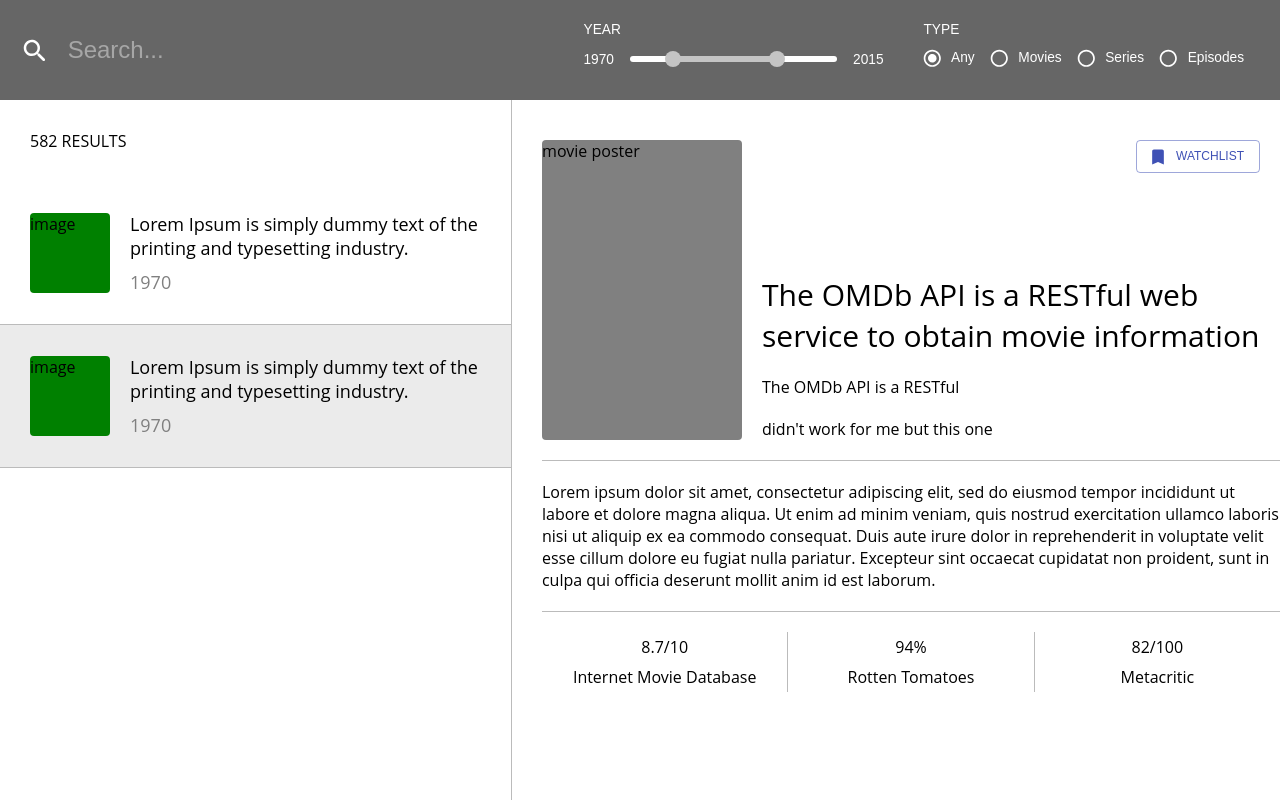
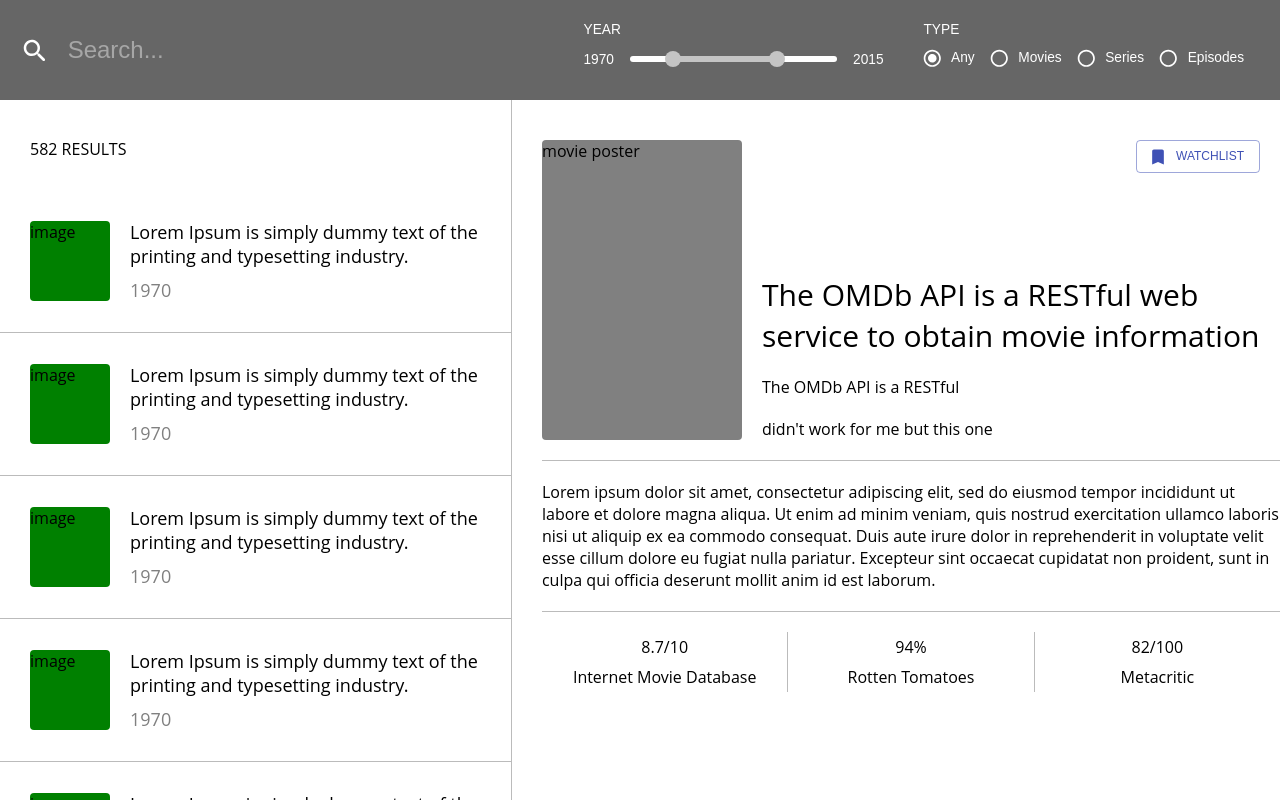
Before and after one commit to dothanhtung132/tung-movies-database-reactjs, a React (Create React App) app: page / in a window 1280 px wide. Built offline with nearby package versions, Linux system fonts and the light colour scheme.

Commit message:
- Fix: update sidebar scrollbar

```diff
--- a/src/components/Header/FilterByType.jsx
+++ b/src/components/Header/FilterByType.jsx
@@ -1,6 +1,5 @@
 import React from 'react';
-import { FormControl, FormControlLabel, FormLabel, Radio, RadioGroup, styled } from '@material-ui/core';
-import { green } from '@material-ui/core/colors';
+import { FormControl, FormControlLabel, FormLabel, Radio, RadioGroup } from '@material-ui/core';
 
 const filterType = [
     {
@@ -24,7 +23,7 @@
 const FilterByType = () => {
     const [value, setValue] = React.useState('any');
 
-    const handleChange = (event) => {
+    const handleFilterByTypeChange = (event) => {
         setValue(event.target.value);
     };
 
@@ -32,7 +31,7 @@
         <div className='filter-by-type'>
             <FormControl component="fieldset">
                 <FormLabel component="legend">TYPE</FormLabel>
-                <RadioGroup row aria-label="filterByType" name="filterByType" value={value} onChange={handleChange}>
+                <RadioGroup row aria-label="filterByType" name="filterByType" value={value} onChange={handleFilterByTypeChange}>
                     {filterType.map(item => (
                         <FormControlLabel
                             label={item.value}
--- a/src/components/SideBar/SideBar.jsx
+++ b/src/components/SideBar/SideBar.jsx
@@ -1,26 +1,39 @@
+import { List, makeStyles } from '@material-ui/core';
 import React from 'react';
 import './SideBar.scss';
+import SideBarListItem from './SideBarListItem';
+
+const useStyles = makeStyles((theme) => ({
+    root: {
+      "&::-webkit-scrollbar": {
+        width: 12,
+      },
+      "&::-webkit-scrollbar-track": {
+        backgroundColor: 'transparent',
+      },
+      "&::-webkit-scrollbar-thumb": {
+        backgroundColor: "#c4c4c4",
+      },
+    },
+  }));
 
 const SideBar = () => {
+    const classes = useStyles();
     return (
         <div className='side-bar'>
-            <div className='search-total-result'>582 RESULTS</div>
-            <div className='movie-list'>
-            <div className='movie-item'>
-                    <div className='movie-thumbnail'>image</div>
-                    <div className='movie-info'>
-                        <div className='name'>Lorem Ipsum is simply dummy text of the printing and typesetting industry.</div>
-                        <div className='year'>1970</div>
-                    </div>
-                </div>
-                <div className='movie-item active'>
-                    <div className='movie-thumbnail'>image</div>
-                    <div className='movie-info'>
-                        <div className='name'>Lorem Ipsum is simply dummy text of the printing and typesetting industry.</div>
-                        <div className='year'>1970</div>
-                    </div>
-                </div>
-            </div>
+            <List className={`movie-list ${classes.root}`}>
+                <div className='search-total-result'>582 RESULTS</div>
+                <SideBarListItem />
+                <SideBarListItem />
+                <SideBarListItem />
+                <SideBarListItem />
+                <SideBarListItem />
+                <SideBarListItem />
+                <SideBarListItem />
+                <SideBarListItem />
+                <SideBarListItem />
+                <SideBarListItem />
+            </List>
         </div>
     );
 };
--- a/src/components/SideBar/SideBar.scss
+++ b/src/components/SideBar/SideBar.scss
@@ -1,6 +1,9 @@
 .side-bar {
     grid-area: sidebar;
     border-right: 1px solid #bbbbbb;
+    .movie-list {
+        height: calc(100vh - 100px);
+        overflow-y: overlay;
         .search-total-result {
             padding: 30px;
         }
@@ -30,3 +33,4 @@
             }
         }
     }
+}
--- /dev/null
+++ b/src/components/SideBar/SideBarListItem.jsx
@@ -0,0 +1,15 @@
+import React from 'react';
+
+const SideBarListItem = () => {
+    return (
+        <div className='movie-item'>
+            <div className='movie-thumbnail'>image</div>
+            <div className='movie-info'>
+                <div className='name'>Lorem Ipsum is simply dummy text of the printing and typesetting industry.</div>
+                <div className='year'>1970</div>
+            </div>
+        </div>
+    );
+};
+
+export default SideBarListItem;
--- a/src/pages/HomePage/HomePage.scss
+++ b/src/pages/HomePage/HomePage.scss
@@ -6,4 +6,5 @@
       "header  header"
       "sidebar content";
     height: 100vh;
+    overflow: hidden;
 }
```
Lines whose indentation alone changed are shown as unchanged.
